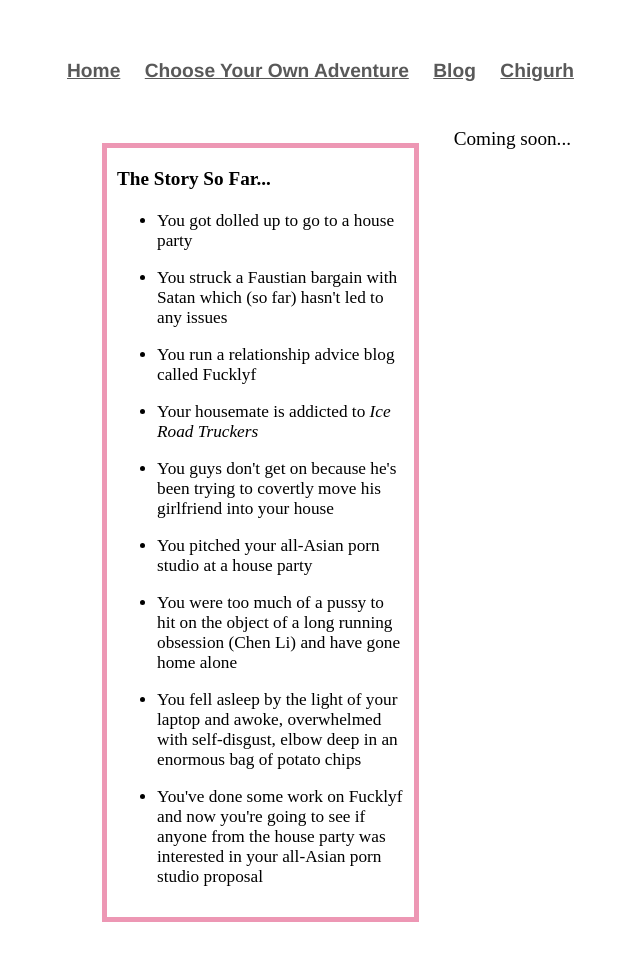
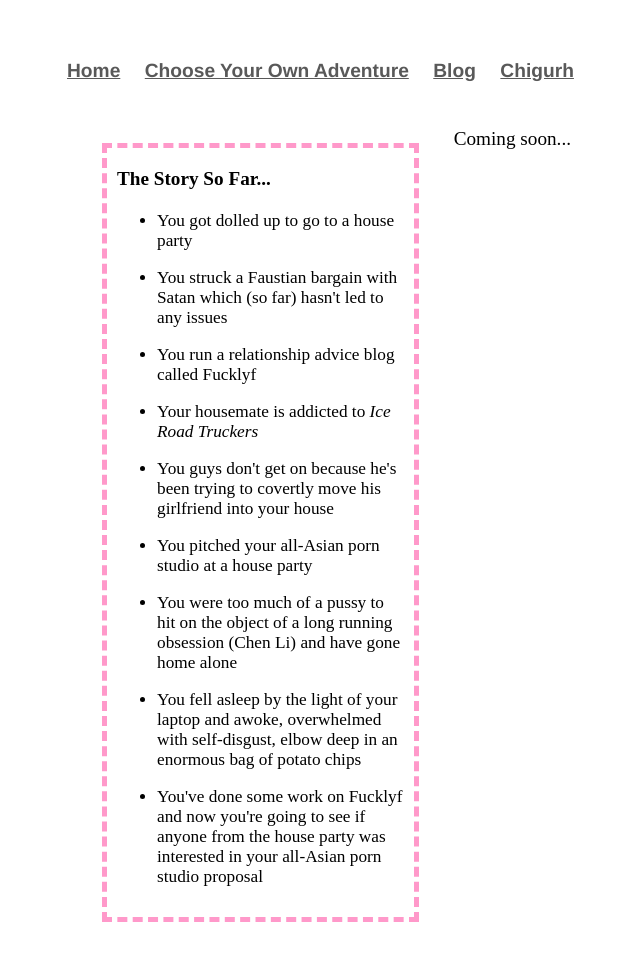
Before and after one commit to Pinelife/pinelife.github.io, a Jekyll site: the page Hellhole/Room10.html, which Jekyll copies as it is, in a window 1280 px wide. Shown: the whole page, without its empty margins (125-765 px from the left). Built offline with Jekyll 4.4.1, drawn with Linux system fonts in a browser that asks for light colours.

Commit message:
Update main.css

```diff
--- a/css/main.css
+++ b/css/main.css
@@ -101,7 +101,7 @@ ol li {
     left:0;
     top:92px;
     width: 178px;*/
-    outline: #ed97b4 solid thick;
+    outline: #ff99ca dashed thick;
     padding-right: 10px;
     padding-left: 10px;
     width: 32%;
```
